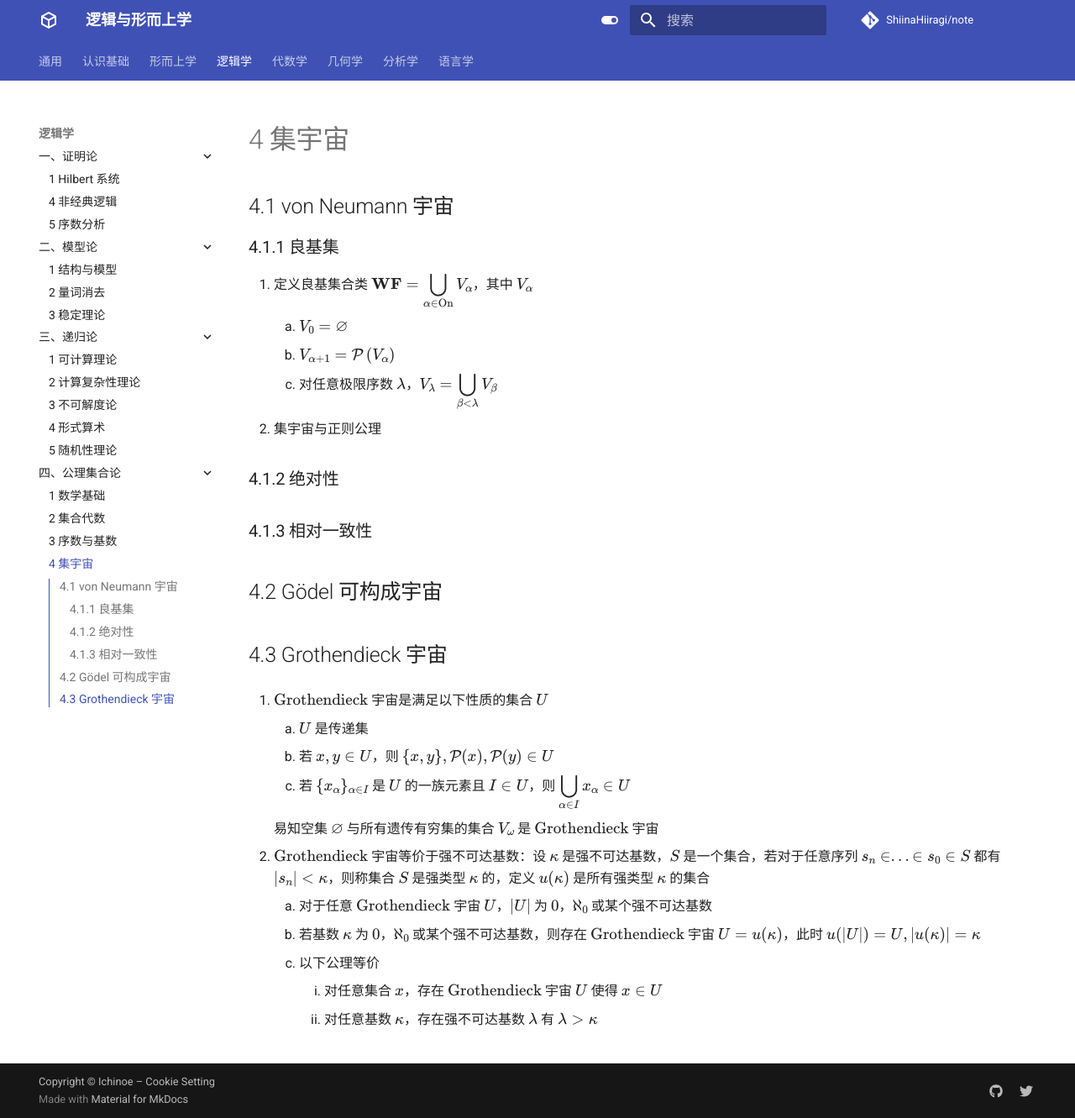
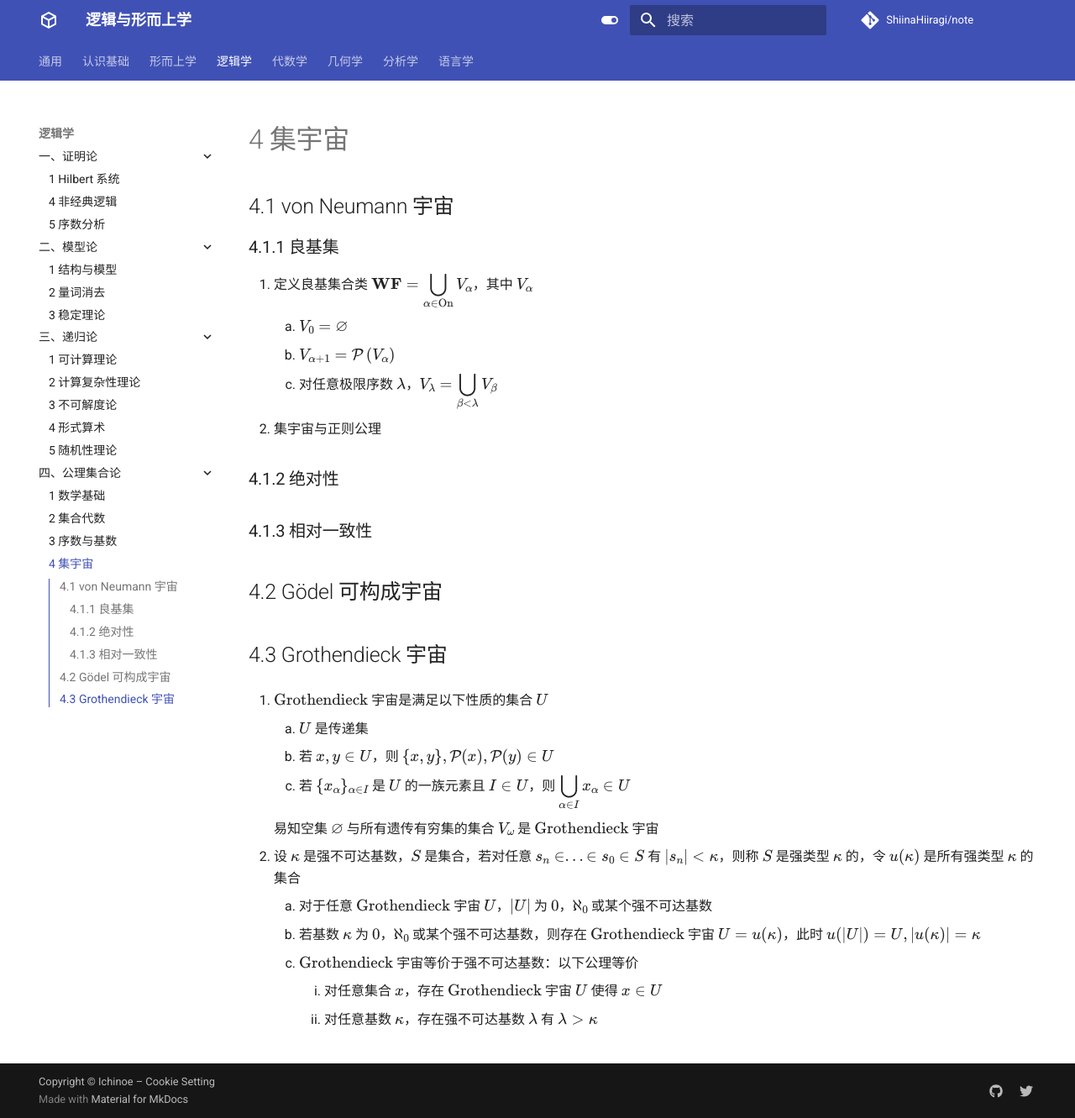
Before and after one commit to ShiinaHiiragi/note, an MkDocs documentation site: the page built from docs/logic/set/univ.md, in a window 1280 px wide and 1331 px high. Shown: the whole window at 84% size. Built offline with MkDocs 1.6.1 and Material for MkDocs 9.7.7, drawn with Linux system fonts in a browser that asks for light colours; comment, search, counter and statistics services are not loaded.

Commit message:
fix univ

```diff
--- a/docs/logic/set/univ.md
+++ b/docs/logic/set/univ.md
@@ -22,9 +22,9 @@
 
     易知空集 $\varnothing$ 与所有遗传有穷集的集合 $V_{\omega}$ 是 $\text{Grothendieck}$ 宇宙
 
-2. $\text{Grothendieck}$ 宇宙等价于强不可达基数：设 $\kappa$ 是强不可达基数，$S$ 是一个集合，若对于任意序列 $s_n \in ... \in s_0 \in S$ 都有 $|s_n| < \kappa$，则称集合 $S$ 是强类型 $\kappa$ 的，定义 $u(\kappa)$ 是所有强类型 $\kappa$ 的集合
+2. 设 $\kappa$ 是强不可达基数，$S$ 是集合，若对任意 $s_n \in ... \in s_0 \in S$ 有 $|s_n| < \kappa$，则称 $S$ 是强类型 $\kappa$ 的，令 $u(\kappa)$ 是所有强类型 $\kappa$ 的集合
     1. 对于任意 $\text{Grothendieck}$ 宇宙 $U$，$|U|$ 为 $0$，$\aleph_0$ 或某个强不可达基数
     2. 若基数 $\kappa$ 为 $0$，$\aleph_0$ 或某个强不可达基数，则存在 $\text{Grothendieck}$ 宇宙 $U = u(\kappa)$，此时 $u(|U|) = U, |u(\kappa)| = \kappa$
-    3. 以下公理等价
+    3. $\text{Grothendieck}$ 宇宙等价于强不可达基数：以下公理等价
         1. 对任意集合 $x$，存在 $\text{Grothendieck}$ 宇宙 $U$ 使得 $x \in U$
         2. 对任意基数 $\kappa$，存在强不可达基数 $\lambda$ 有 $\lambda > \kappa$
```
